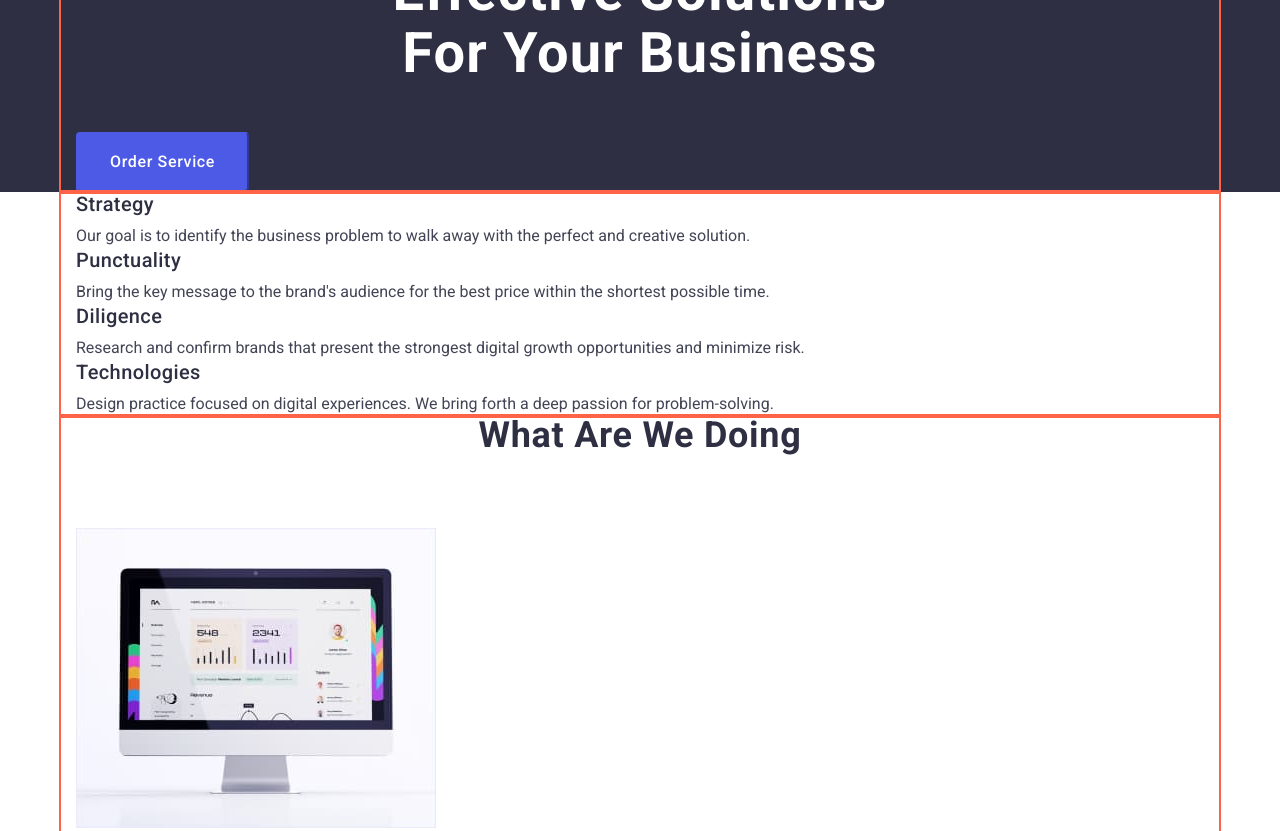
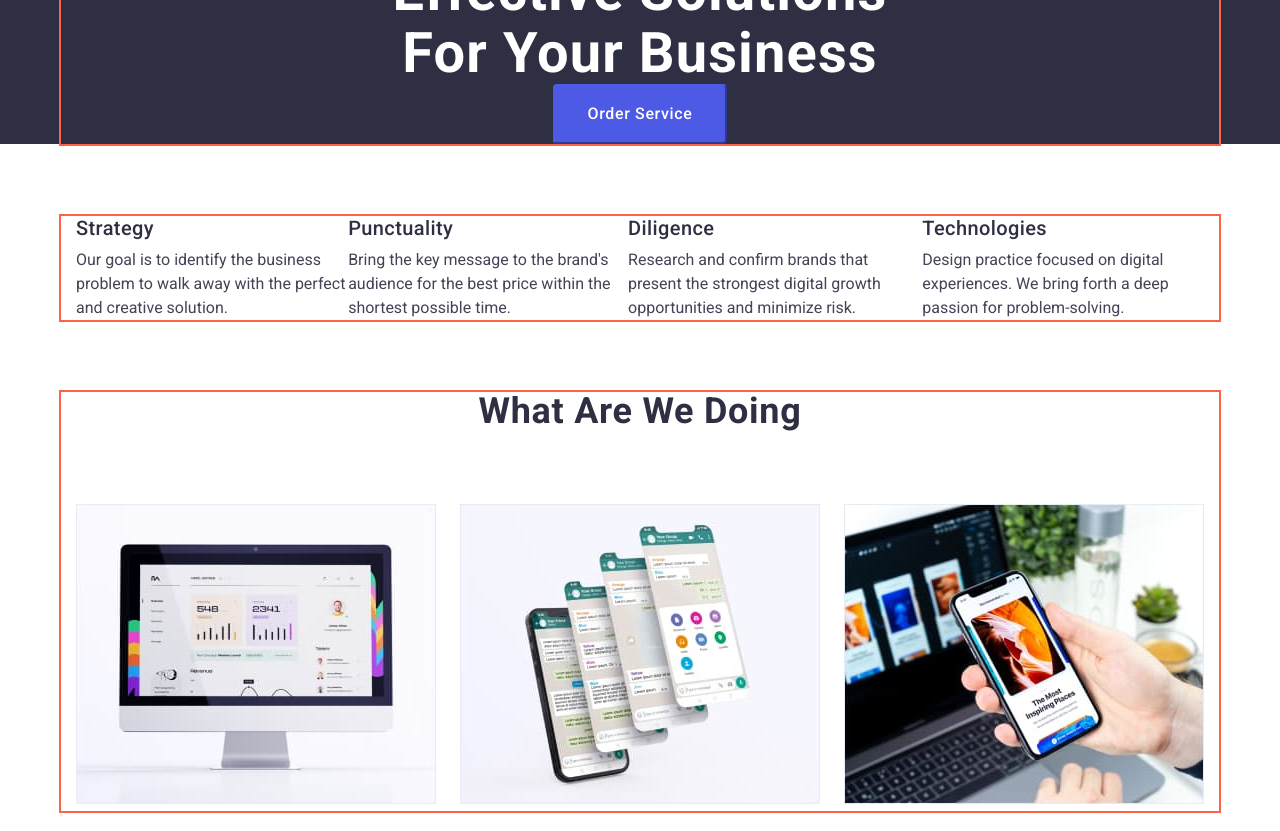
Before and after one commit to HannaKornytska/goit-markup-hw-03, a plain HTML site: page index.html in a window 1280 px wide. Shown: the part 300-1131 px from the top of the page. Drawn offline with nearby package versions, Linux system fonts and the light colour scheme.

Commit message:
update styles.css

```diff
--- a/css/styles.css
+++ b/css/styles.css
@@ -132,7 +132,8 @@ justify-content:space-between;
 .section-hero {
     background-color: var(--color-second-text);
 
-}
+
+   }
 .section-title {
     color: var(--background-white-color);
 
@@ -142,7 +143,7 @@ justify-content:space-between;
         text-align: center;
         text-transform: capitalize;
         padding-top: 188px;
-        padding-bottom: 48px;
+
 }
 /* ----------------------------------------------------------BUTTON PRIMARY */
 .button-primary {
@@ -157,10 +158,14 @@ justify-content:space-between;
             border-color: var(--color-accent);
             text-align: center;
 
+            display: flex;
             border-radius: 4px;
             padding: 16px 32px;
             min-width: 169px;
             min-height: 56px;
+           margin-left: auto;
+           margin-right: auto;
+
 }
 .button-primary:hover,
 .button-primary:focus {
@@ -168,6 +173,11 @@ justify-content:space-between;
     color:var(--background-white-color)
 }
 /*--------------------------------------------------------------SECTION-WORK*/
+.section-team {
+    padding-top: 72px;
+    padding-bottom: 72px;
+}
+
 .section-second-title {
     color:var(--color-second-text) ;
 
@@ -178,7 +188,28 @@ justify-content:space-between;
         text-align: center;
         padding-bottom: 72px;
 }
+
+.component-title {
+    display: flex;
+    margin: 0;
+}
+
+.component-title .team-list:not(:last-child){
+    margin-right: 24px;
+
+}
+
 /* -----------------------------------------------------------OUR-TEAM */
+.items {
+    display:flex;
+    justify-content: space-between;
+
+}
+.section-list-staff {
+    display: flex;
+    justify-content: space-between;
+}
+
 .section-second-title-team {
     color:var(--color-second-text) ;
 
@@ -203,7 +234,9 @@ justify-content:space-between;
         margin-top: 0;
         padding-bottom: 8px;
 
-}
+        }
+
+
 
 .section-staff-block
  {
@@ -211,12 +244,17 @@ justify-content:space-between;
 }
 .section-staff {
     background-color: var(--background-white-color);
+    width:calc((1128px - 3*24px)/4) ;
+
 
 }
 .section-desc {
     letter-spacing: 0.02em;
+
 }
-
+.section-work {
+    padding-bottom: 72px;
+}
 
 
 /* -------------------------------------------------------------------BUTTON */
```
